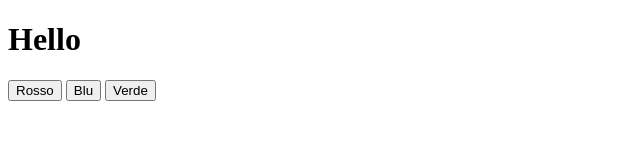
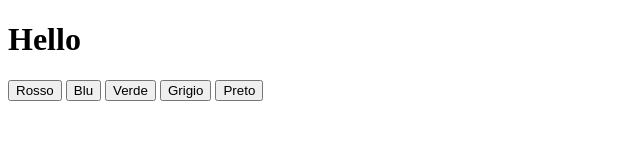
Before and after one commit to tainandogomes-coder/Aulas-desenvolvimento-de-sistemas, a plain HTML site: page JavaScript/Colors.html in a window 1280 px wide. Shown: the whole page, without its empty margins (0-640 px from the left). Drawn offline with Linux system fonts and the light colour scheme.

Commit message:
mais cor

```diff
--- a/JavaScript/Colors.html
+++ b/JavaScript/Colors.html
@@ -10,6 +10,8 @@
     <button data-color ="Red" onclick="Red()">Rosso</button>
     <button data-color="Blue" onclick="Blue()">Blu</button>
     <button data-color="Green" onclick="Green()">Verde</button>
+    <button data-color="Grey" onclick="Grey()">Grigio</button>
+    <button data-color="Black" onclick="Black()">Preto</button>
 
     <script>
         let hello = document.getElementById("hello");
```
